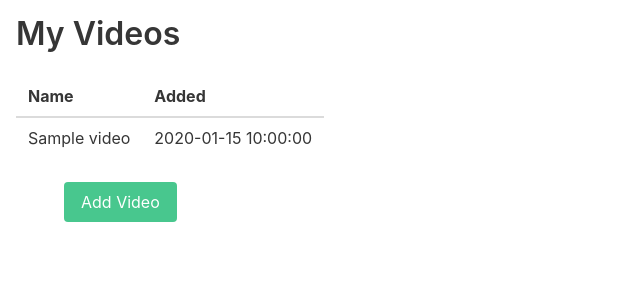
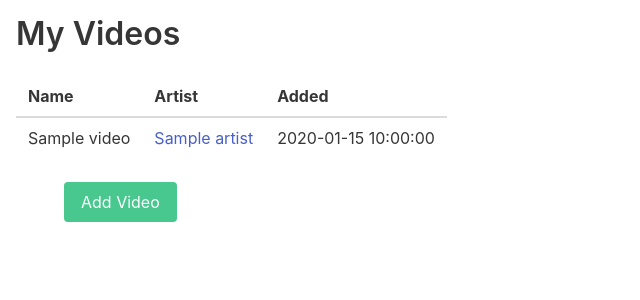
Before and after one commit to zack256/caydio, a Flask app: page /videos/ in a window 1280 px wide. Shown: the top 300 px of the page, without its empty margins (0-640 px from the left). Run offline with Flask 2, Linux system fonts and the light colour scheme; the visitor is signed in with stand-in values (Sample User, id 1); tables that the repository leaves empty hold one stand-in row (values such as "Sample post"); parts of the project's set-up code (start-up, migrations or seed data) failed here and were passed over; some libraries are stand-ins or nearby versions.

Commit message:
more to videos page display

```diff
--- a/app/assets/css/style.css
+++ b/app/assets/css/style.css
@@ -1,3 +1,6 @@
 body {
     padding : 1em;
 }
+.artistsList {
+    display : flex;
+}
--- a/app/main.py
+++ b/app/main.py
@@ -3,6 +3,7 @@ from flask_sqlalchemy import SQLAlchemy
 #from sqlalchemy import func as sql_func
 import app.app_config as app_config
 import app.encryption as encryption
+import app.utils as utils
 import os
 
 app = Flask(__name__)
@@ -32,7 +33,6 @@ class Artist(db.Model):
 
     def set_name(self, given_name):
         self.name = given_name.replace(" ", "_")
-
 
 class Video(db.Model):
     __tablename__ = "videos"
@@ -148,7 +148,19 @@ def videos_page():
     if not user:
         return "must log in first!"
     videos = Video.query.filter(Video.user_id == user.id).order_by(Video.name).all()
-    return render_template("videos.html", videos = videos)
+    video_id_set = {video.id for video in videos}
+    connections = VidConnection.query.filter(VidConnection.video_id.in_(video_id_set)).all()
+    connection_set = {vid_con.artist_id for vid_con in connections}
+    artists = Artist.query.filter(Artist.id.in_(connection_set)).all()
+    artist_dict = {artist.id : artist for artist in artists}
+    connection_dict = {}
+    connections.sort(key = lambda x : artist_dict[x.artist_id].name)    # so the artist display list is sorted.
+    for connection in connections:
+        if connection.video_id in connection_dict:
+            connection_dict[connection.video_id].append(connection.artist_id)
+        else:
+            connection_dict[connection.video_id] = [connection.artist_id]
+    return render_template("videos.html", videos = videos, artists = artist_dict, connections = connection_dict, list_artists = utils.comma_list_artists)
 
 @app.route("/artists/<artist_name>/")
 def artist_page(artist_name):
@@ -211,7 +223,9 @@ def add_conn():
     conn = VidConnection(); conn.artist_id = int(ar); conn.video_id = int(vi)
     db.session.add(conn); db.session.commit()
     return redirect("/")
+
 @app.route("/refresh")
 def rrr():
+    # temporary. :)
     db.create_all()
     return "!"
--- a/app/templates/index.html
+++ b/app/templates/index.html
@@ -7,5 +7,6 @@
 <p><a href = "/logout/">Logout</a></p>
 {% else %}
 <p>Not logged in.</p>
+<p><a href = "/login/">Login</a></p>
 {% endif %}
 {% endblock %}
--- a/app/templates/videos.html
+++ b/app/templates/videos.html
@@ -35,13 +35,25 @@
     <thead>
         <tr>
             <th>Name</th>
+            <th>Artist</th>
             <th>Added</th>
         </tr>
     </thead>
     <tbody>
-        {% for video in videos %}
+        {# {% for video in videos %} #}
+        {% for i in range(videos|length) %}
+        {% set video = videos[i] %}
         <tr>
             <td>{{ video.name }}</td>
+            <td>
+                <ul class = "artistsList">
+                    {% for j in range(connections[video.id]|length) %}
+                    {% set artist = artists[connections[video.id][j]] %}
+                    <a href = "/artists/{{ artist.name }}/">{{ artist.get_readable_name() }}</a>
+                    {% if j != connections[video.id]|length - 1 %}<span>,&nbsp;</span>{% endif %}
+                    {% endfor %}
+                </ul>
+            </td>
             <td>{{ video.added }}</td>
         </tr>
         {% endfor %}
--- /dev/null
+++ b/app/utils.py
@@ -0,0 +1,3 @@
+def comma_list_artists(artist_list):
+    # err, unused.
+    return ", ".join(artist.get_readable_name() for artist in artist_list)
```
